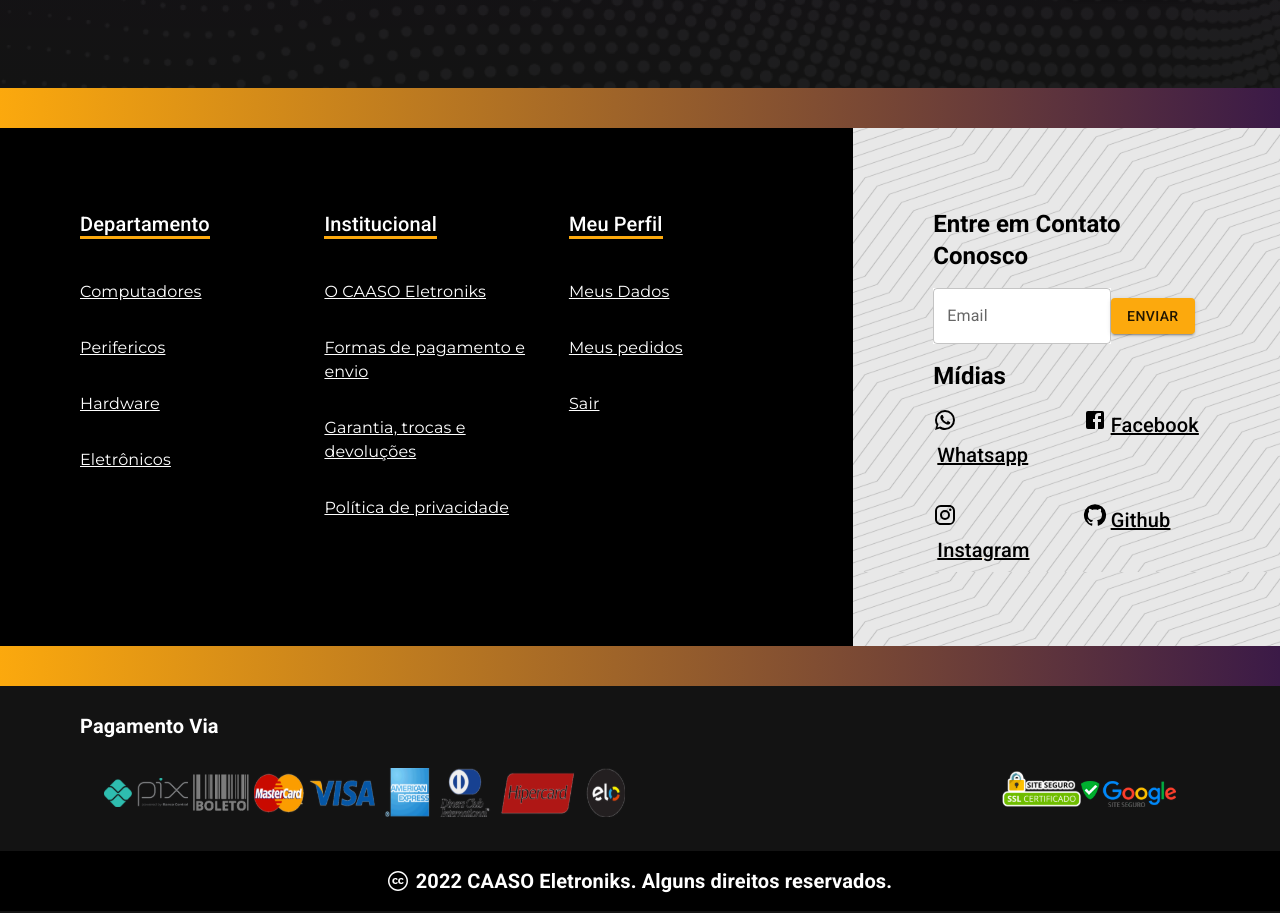
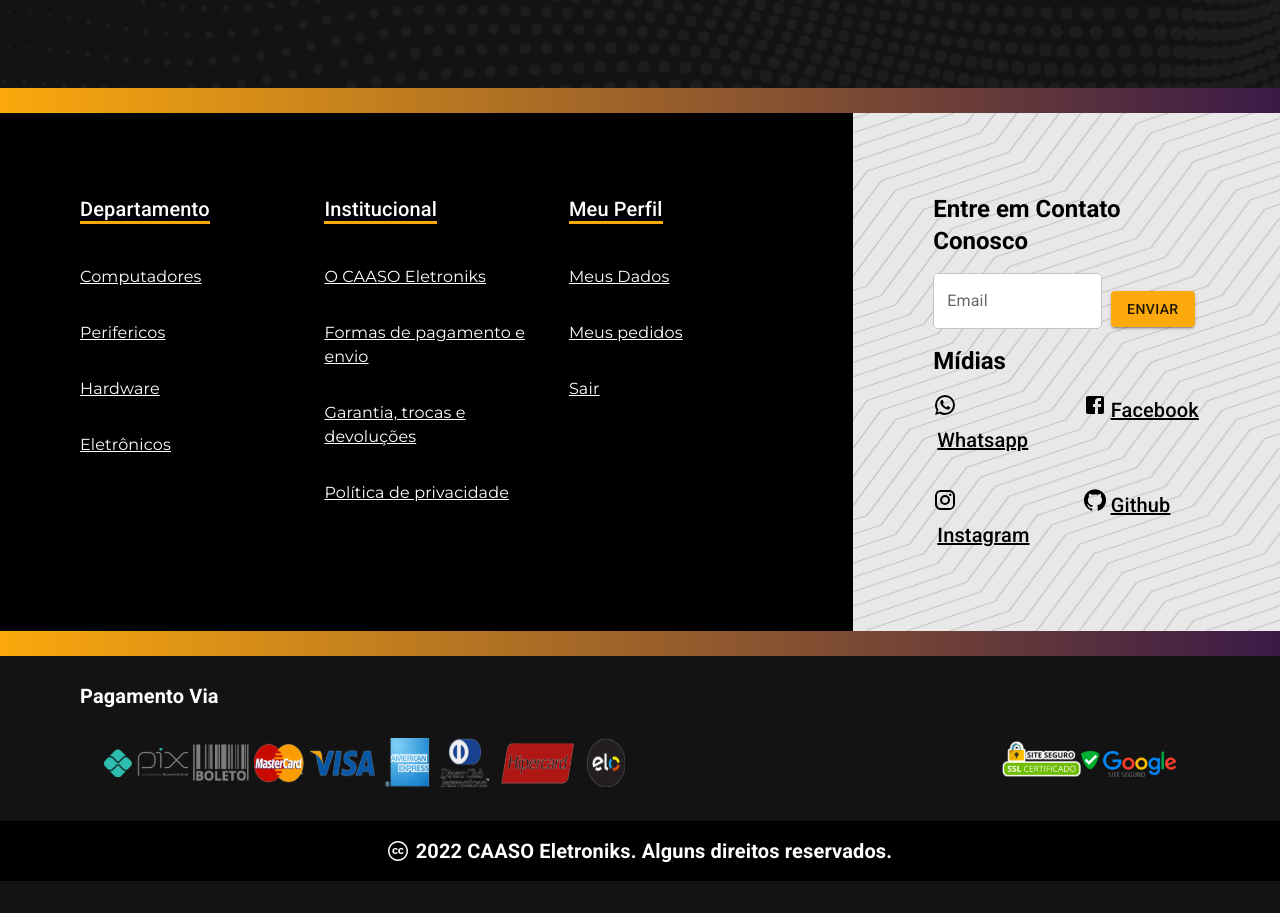
Before and after one commit to Ryrden/SCC-0560-Caaso-Eletroniks, a React (Vite) app: page / in a window 1280 px wide. Shown: the part 2178-3091 px from the top of the page. After the commit the page ends 3061 px from the top, so only its background shows below. Built offline with nearby package versions, Linux system fonts and the light colour scheme.

Commit message:
mudanças na exibição dos itens do footer

```diff
--- a/src/Pages/Home/Home.tsx
+++ b/src/Pages/Home/Home.tsx
@@ -35,7 +35,7 @@ const Home = () => {
 
     return (
         <div>
-            <Box style={{backgroundImage: `url(${BackgroundImage}), linear-gradient(${theme.palette.secondary.main}, transparent)`}}>
+            <Box style={{backgroundImage: `url(${BackgroundImage}), linear-gradient(${theme.palette.secondary.main}, transparent)`, backgroundAttachment: "fixed"}}>
 
                 <CssBaseline />
                 <NavBar />
--- a/src/Pages/Login/Login.scss
+++ b/src/Pages/Login/Login.scss
@@ -3,8 +3,6 @@
 #login-container {
     height: 100%;
     background-color: $gray;
-
-
 }
 
 #box{
--- a/src/components/Footer/Footer.tsx
+++ b/src/components/Footer/Footer.tsx
@@ -27,7 +27,7 @@ export default function Footer() {
             <Container
                 sx={{
                     minWidth: "100%",
-                    height: "40px",
+                    height: "25px",
                     background: `linear-gradient(90deg, #FFFFFF -0.35%, ${theme.palette.primary.main} -0.34%, #3B1A47 100%);`
                 }} />
             <Box
@@ -126,8 +126,12 @@ export default function Footer() {
 
                 <Container sx={{
                     backgroundImage: `url(${footerBackground})`,
-                    padding: { xs: 10 },
-                    textAlign: { xs: "center", md: "start" },
+                    backgroundSize: "cover",
+                    paddingTop:10,
+                    paddingBottom:10,
+                    paddingLeft: {xs: 2, lg: 10},
+                    paddingRight: {xs: 2, lg: 10},
+                    textAlign: { xs: "center", md: "start" }
                 }}>
                     <Box>
                         <Typography variant="h5" color="black" fontWeight="bold" mb={2}>
@@ -135,13 +139,18 @@ export default function Footer() {
                         </Typography>
 
                         <Grid container display="flex" alignItems="center" justifyContent="center" mb={2}>
-                            <Grid item lg={8}>
+                            <Grid item lg={8}
+                                sx={{
+                                    width: {xs: "70%"}
+                                }}
+                            >
                                 <TextField id="outlined" label="Email" variant="outlined" sx={{
-                                    backgroundColor: "white"
+                                    backgroundColor: "white",
+                                    width: "95%"
                                 }} />
                             </Grid>
 
-                            <Grid item lg={4}>
+                            <Grid item lg={4} mt={2} >
                                 <Button variant="contained">Enviar</Button>
                             </Grid>
                         </Grid>
@@ -219,7 +228,7 @@ export default function Footer() {
             <Container
                 sx={{
                     minWidth: "100%",
-                    height: "40px",
+                    height: "25px",
                     background: `linear-gradient(90deg, #FFFFFF -0.35%, ${theme.palette.primary.main} -0.34%, #3B1A47 100%);`
                 }} />
             <Container sx={{
```
